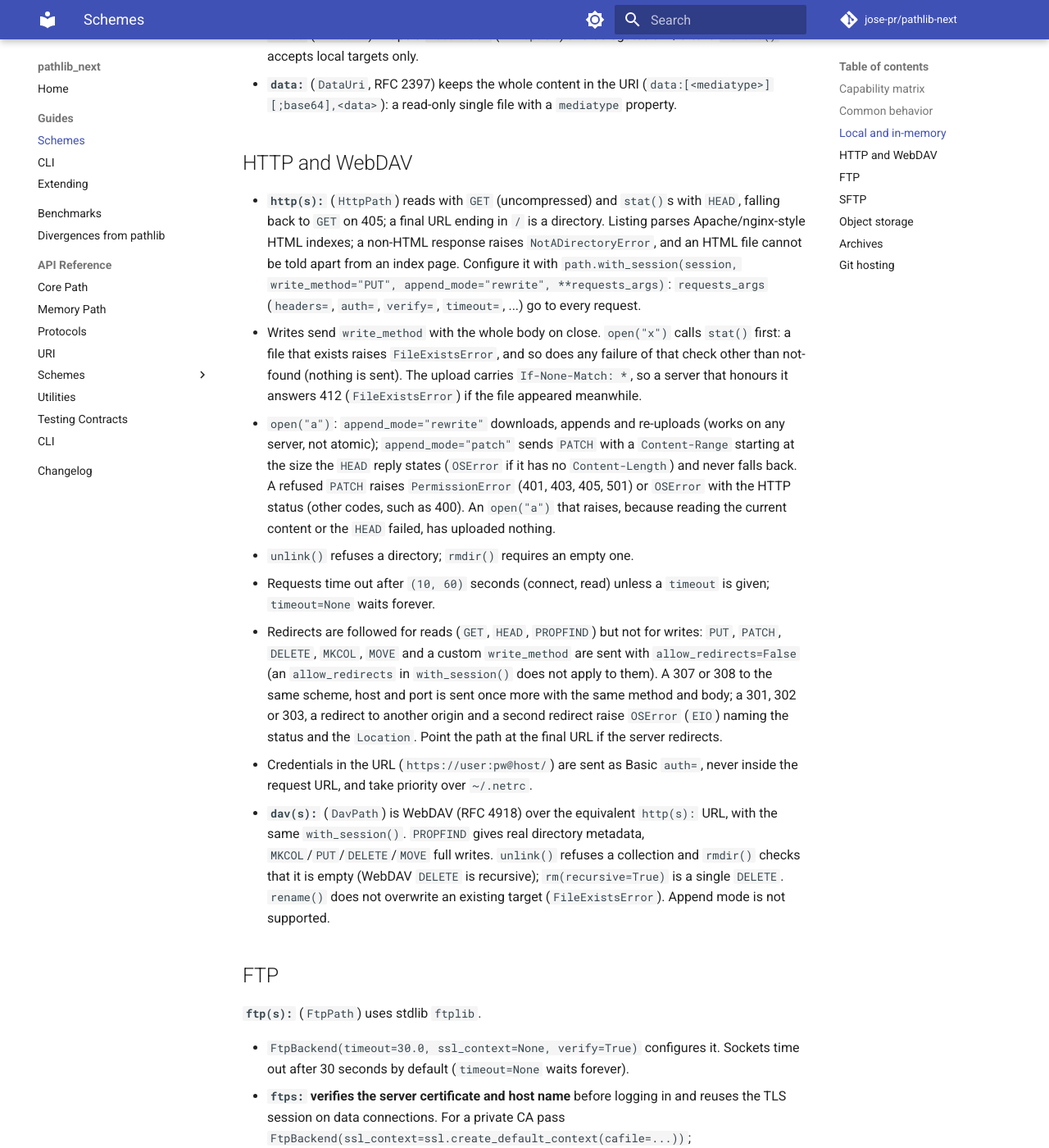
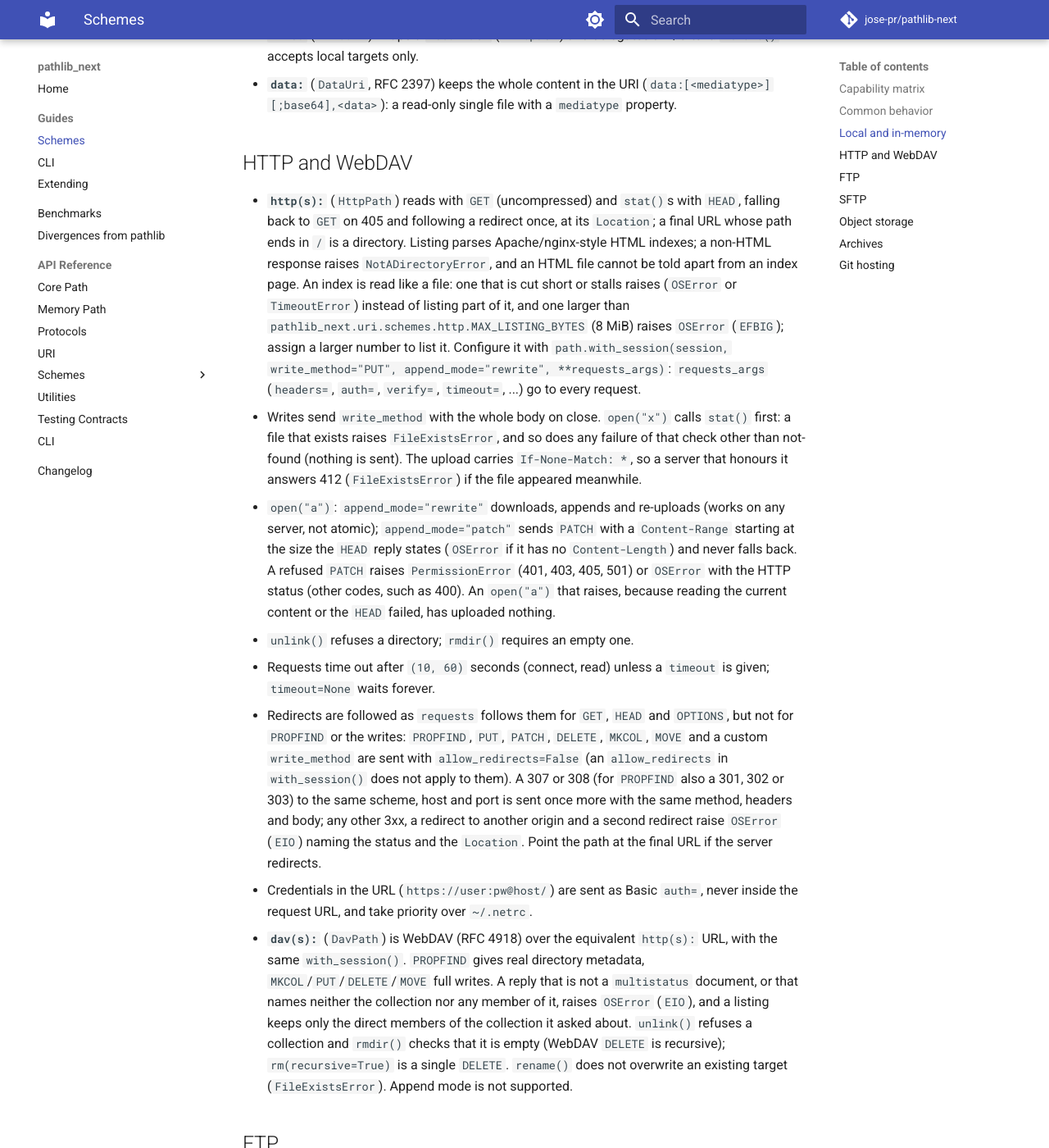
Before and after one commit to jose-pr/uripath, an MkDocs documentation site: the page built from docs/guides/schemes.md, in a window 1280 px wide and 1400 px high, scrolled down 2532 px. Shown: the whole window at 82% size. Built offline with MkDocs 1.6.1 and Material for MkDocs 9.7.7, drawn with Linux system fonts in a browser that asks for light colours; comment, search, counter and statistics services are not loaded.

Commit message:
docs: listings, sizes and PROPFIND redirects in the header, the schemes guide and the changelog

```diff
--- a/docs/guides/schemes.md
+++ b/docs/guides/schemes.md
@@ -74,10 +74,14 @@ implemented by `LocalPath` and `sftp:` only; `readlink()` by `LocalPath` and
 ## HTTP and WebDAV
 
 - **`http(s):`** (`HttpPath`) reads with `GET` (uncompressed) and `stat()`s
-  with `HEAD`, falling back to `GET` on 405; a final URL ending in `/` is a
-  directory. Listing parses Apache/nginx-style HTML indexes; a non-HTML
+  with `HEAD`, falling back to `GET` on 405 and following a redirect once, at
+  its `Location`; a final URL whose path ends in `/` is a directory. Listing
+  parses Apache/nginx-style HTML indexes; a non-HTML
   response raises `NotADirectoryError`, and an HTML file cannot be told apart
-  from an index page. Configure it with
+  from an index page. An index is read like a file: one that is cut short or
+  stalls raises (`OSError` or `TimeoutError`) instead of listing part of it,
+  and one larger than `pathlib_next.uri.schemes.http.MAX_LISTING_BYTES` (8 MiB)
+  raises `OSError` (`EFBIG`); assign a larger number to list it. Configure it with
   `path.with_session(session, write_method="PUT", append_mode="rewrite",
   **requests_args)`: `requests_args` (`headers=`, `auth=`, `verify=`,
   `timeout=`, ...) go to every request.
@@ -97,19 +101,23 @@ implemented by `LocalPath` and `sftp:` only; `readlink()` by `LocalPath` and
   - `unlink()` refuses a directory; `rmdir()` requires an empty one.
   - Requests time out after `(10, 60)` seconds (connect, read) unless a
     `timeout` is given; `timeout=None` waits forever.
-  - Redirects are followed for reads (`GET`, `HEAD`, `PROPFIND`) but not for
-    writes: `PUT`, `PATCH`, `DELETE`, `MKCOL`, `MOVE` and a custom
-    `write_method` are sent with `allow_redirects=False` (an
-    `allow_redirects` in `with_session()` does not apply to them). A 307 or
-    308 to the same scheme, host and port is sent once more with the same
-    method and body; a 301, 302 or 303, a redirect to another origin and a
-    second redirect raise `OSError` (`EIO`) naming the status and the
+  - Redirects are followed as `requests` follows them for `GET`, `HEAD` and
+    `OPTIONS`, but not for `PROPFIND` or the writes: `PROPFIND`, `PUT`,
+    `PATCH`, `DELETE`, `MKCOL`, `MOVE` and a custom `write_method` are sent
+    with `allow_redirects=False` (an `allow_redirects` in `with_session()`
+    does not apply to them). A 307 or 308 (for `PROPFIND` also a 301, 302 or
+    303) to the same scheme, host and port is sent once more with the same
+    method, headers and body; any other 3xx, a redirect to another origin and
+    a second redirect raise `OSError` (`EIO`) naming the status and the
     `Location`. Point the path at the final URL if the server redirects.
   - Credentials in the URL (`https://user:pw@host/`) are sent as Basic
     `auth=`, never inside the request URL, and take priority over `~/.netrc`.
 - **`dav(s):`** (`DavPath`) is WebDAV (RFC 4918) over the equivalent
   `http(s):` URL, with the same `with_session()`. `PROPFIND` gives real
-  directory metadata, `MKCOL`/`PUT`/`DELETE`/`MOVE` full writes. `unlink()`
+  directory metadata, `MKCOL`/`PUT`/`DELETE`/`MOVE` full writes. A reply that
+  is not a `multistatus` document, or that names neither the collection nor
+  any member of it, raises `OSError` (`EIO`), and a listing keeps only the
+  direct members of the collection it asked about. `unlink()`
   refuses a collection and `rmdir()` checks that it is empty (WebDAV
   `DELETE` is recursive); `rm(recursive=True)` is a single `DELETE`.
   `rename()` does not overwrite an existing target (`FileExistsError`).
```
Also changed, not shown: docs/divergences.md (+2 -1 lines), src/uripath/AGENTS.md (+31 -15 lines).
